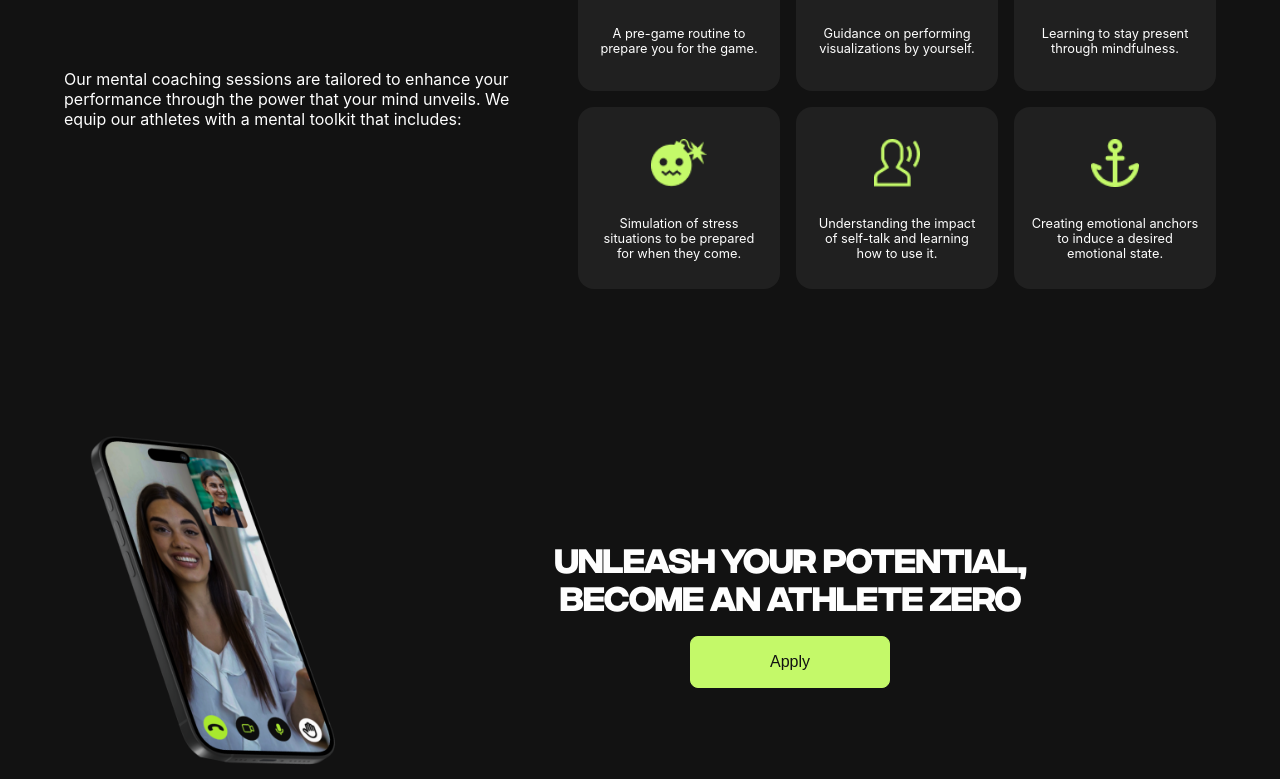
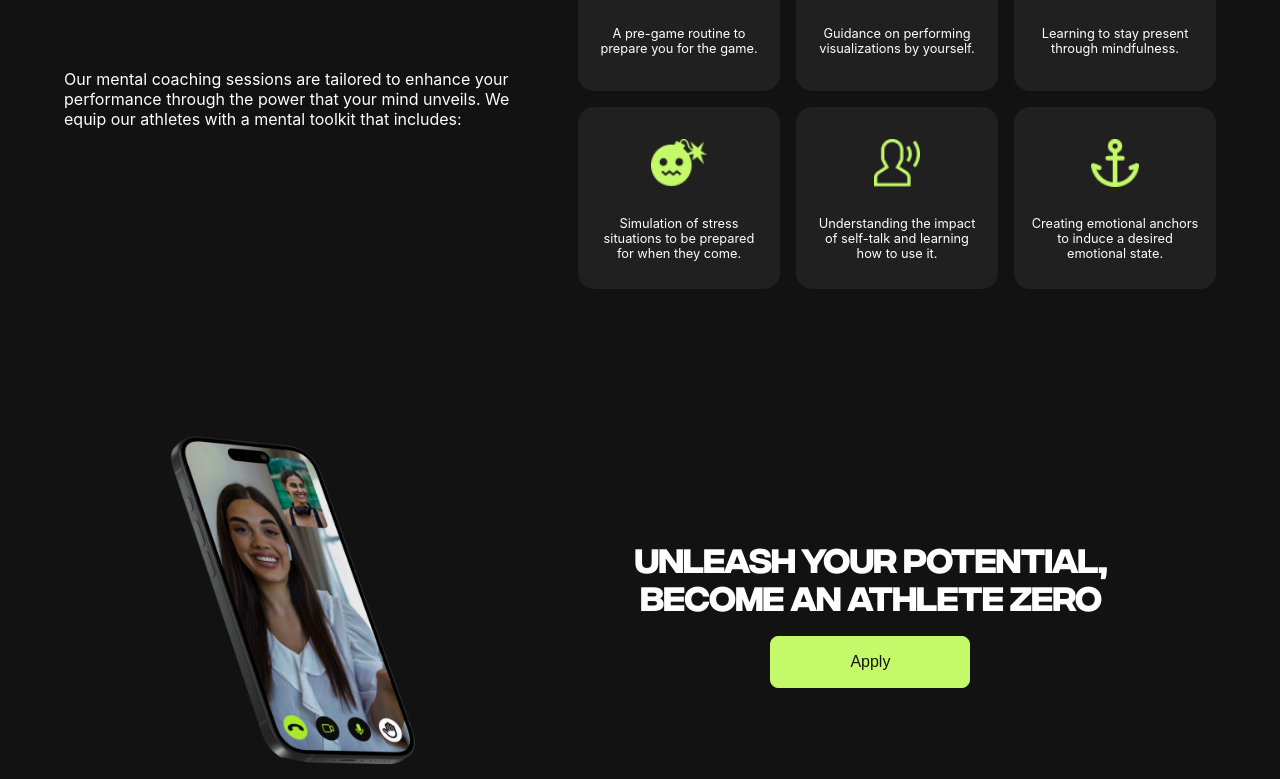
Before and after one commit to bypedroneres/athletezero, a React (Create React App) app in the folder athlete/: page /mental in a window 1280 px wide. Shown: the part 1315-2094 px from the top of the page. Built offline with nearby package versions, Linux system fonts and the light colour scheme.

Commit message:
fixed cta content

```diff
--- a/athlete/src/components/CTA.css
+++ b/athlete/src/components/CTA.css
@@ -6,11 +6,12 @@
 }
 
 .cta_Image {
-    width: 300px;
+    width: 40%;
 }
 
 .cta_Image > img {
     width: 300px;
+
 }
 
 .cta_Text {
@@ -18,7 +19,7 @@
     align-items: center;
     justify-content: center;
     flex-direction: column;
-    width: 100%;
+    width: 60%;
 }
 
 .cta_Text > h1 {
@@ -55,6 +56,10 @@
         width: 100%;
     }
 
+    .cta_Text {
+        width: 100%;
+    }
+
     .cta_Text > h1 {
         font-size: 1rem;
         width: 100%;
```
